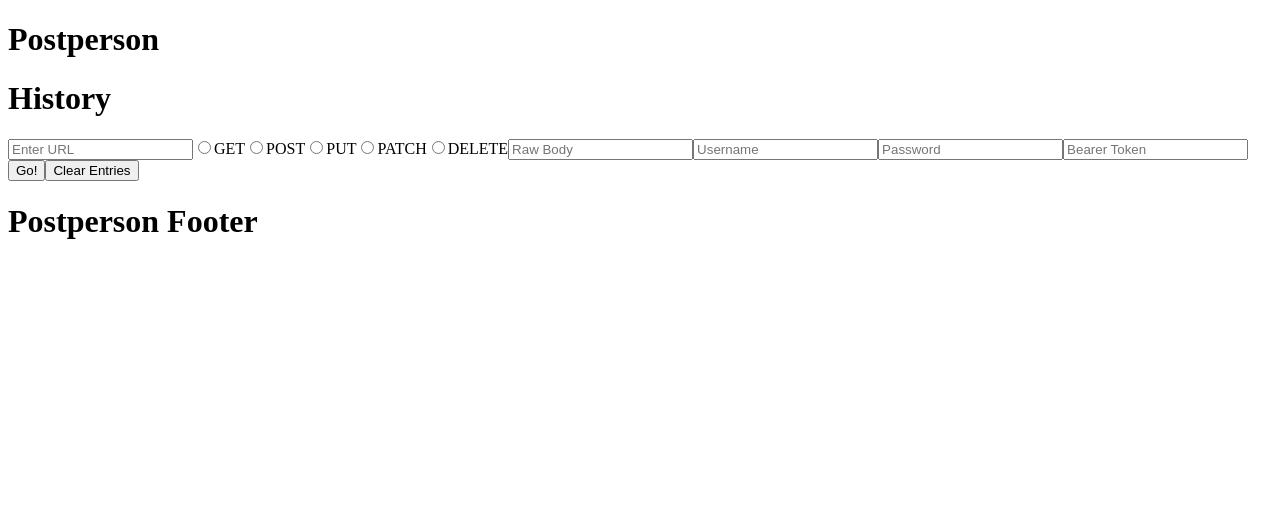
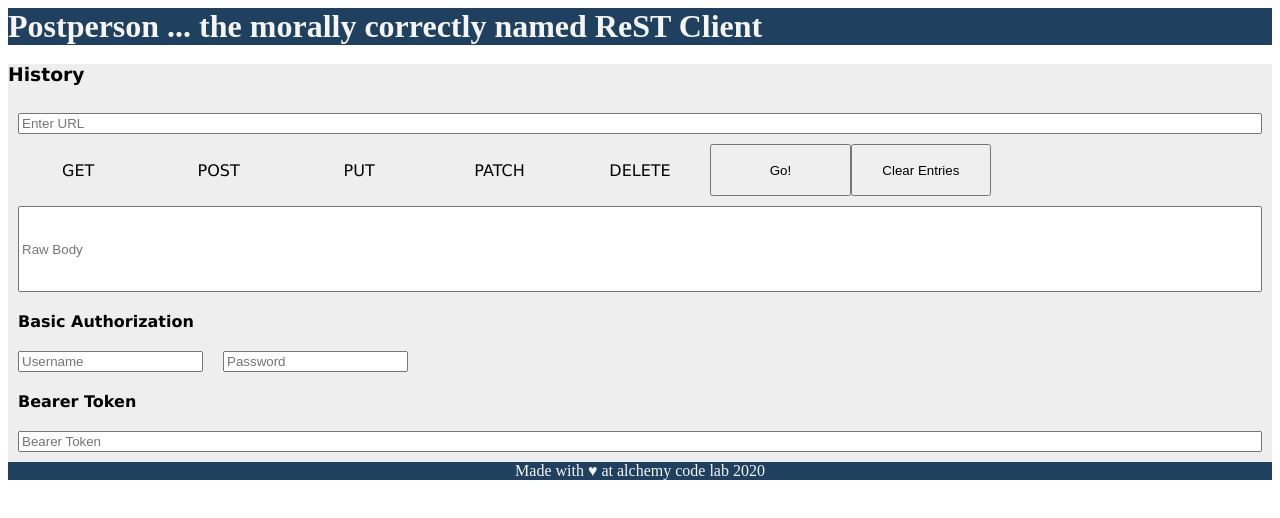
Before and after one commit to drmartell/postperson, a React app: page / in a window 1280 px wide. Built offline with nearby package versions, Linux system fonts and the light colour scheme.

Commit message:
initial grid layout

```diff
--- a/package.json
+++ b/package.json
@@ -32,6 +32,8 @@
   "devDependencies": {
     "@babel/core": "^7.8.4",
     "@babel/plugin-proposal-class-properties": "^7.8.3",
+    "@babel/plugin-proposal-json-strings": "^7.8.3",
+    "@babel/plugin-transform-arrow-functions": "^7.8.3",
     "@babel/polyfill": "^7.8.3",
     "@babel/preset-env": "^7.8.4",
     "@babel/preset-react": "^7.8.3",
--- a/src/components/App.js
+++ b/src/components/App.js
@@ -3,11 +3,7 @@
 
 class App extends React.Component {
   render() {
-    return (
-      <>
-        <Postperson />
-      </>
-    );
+    return <Postperson />;
   }
 }
 
--- a/src/components/Footer.css
+++ b/src/components/Footer.css
@@ -0,0 +1,8 @@
+.Footer {
+  color: #f5f5f5;
+  background-color: #204060;
+  text-align: center;
+  margin: 0;
+  padding: 0;
+  border: 0;
+}
--- a/src/components/Footer.js
+++ b/src/components/Footer.js
@@ -1,7 +1,6 @@
 import React from 'react';
+import styles from './Footer.css';
 
-const Footer = () => (
-  <h1>Postperson Footer</h1>
-);
+const Footer = () => <footer className={styles.Footer}>Made with ♥ at alchemy code lab 2020</footer>;
 
 export default Footer;
--- a/src/components/Form.css
+++ b/src/components/Form.css
@@ -0,0 +1,84 @@
+.Form {
+  font-family: Verdana,Geneva,Tahoma,sans-serif;
+  display: grid;
+  grid-template-columns: repeat(9, 1fr);
+
+  h2 {
+    font-weight: 700;
+    font-size: 1em;
+    margin: 10px;
+    padding: 0;
+    border: 0;
+  }
+
+  input[name="verb"] {
+    display: none;
+  }
+
+  input[name="url"] {
+    margin: 10px;
+    grid-row: 1;
+    grid-column: 1/10;
+  }
+
+  label {
+    grid-row: 2;
+  }
+
+  input[name="requestBody"] {
+    margin: 10px;
+    height: 10vh;
+    grid-row: 3;
+    grid-column: 1/10;
+  }
+
+  h2[name="basic-authorization"] {
+    grid-row: 4;
+    grid-column: 1/10;
+  }
+
+  input[name="username"] {
+    margin: 10px;
+  }
+
+  input[name="password"] {
+    margin: 10px;
+  }
+
+  span[id="credentials"] {
+    grid-row: 5;
+    grid-column: 1/10;
+  }
+
+  h2[name="bearer-token"] {
+    grid-row: 6;
+    grid-column: 1/10;
+  }
+
+  input[name="token"] {
+    margin: 10px;
+    grid-row: 7;
+    grid-column: 1/10;
+  }
+
+  label {
+    margin: 10px;
+    justify-self: center;
+    cursor: pointer;
+    padding: 0.4rem;
+
+    &:hover {
+      background-color: #ddd;
+    }
+  }
+  input:checked + label {
+    background-color: #2d5986;
+    color: white;
+    transition: ease;
+  }
+
+  button {
+    cursor: pointer;
+    height: auto;
+  }
+}
--- a/src/components/Form.js
+++ b/src/components/Form.js
@@ -6,25 +6,28 @@
   <form onSubmit={onSubmit} className={styles.Form}>
     <input type="text" name="url" placeholder="Enter URL" defaultValue={url} onChange={onChange} />
 
-    <label>
-      <input type="radio" name="verb" id="GET" value="GET" checked={verb === 'GET'} onChange={onChange} />GET
-    </label>
-    <label>
-      <input type="radio" name="verb" id="POST" value="POST" checked={verb === 'POST'} onChange={onChange} />POST
-    </label>
-    <label>
-      <input type="radio" name="verb" id="PUT" value="PUT" checked={verb === 'PUT'} onChange={onChange} />PUT
-    </label>
-    <label>
-      <input type="radio" name="verb" id="PATCH" value="PATCH" checked={verb === 'PATCH'} onChange={onChange} />PATCH
-    </label>
-    <label>
-      <input type="radio" name="verb" id="DELETE" value="DELETE" checked={verb === 'DELETE'} onChange={onChange} />DELETE
-    </label>
+    <input type="radio" name="verb" id="GET" value="GET" checked={verb === 'GET'} onChange={onChange} />
+    <label htmlFor="GET">GET</label>
+
+    <input type="radio" name="verb" id="POST" value="POST" checked={verb === 'POST'} onChange={onChange} />
+    <label htmlFor="POST">POST</label>
+
+    <input type="radio" name="verb" id="PUT" value="PUT" checked={verb === 'PUT'} onChange={onChange} />
+    <label htmlFor="PUT">PUT</label>
+
+    <input type="radio" name="verb" id="PATCH" value="PATCH" checked={verb === 'PATCH'} onChange={onChange} />
+    <label htmlFor="PATCH">PATCH</label>
+
+    <input type="radio" name="verb" id="DELETE" value="DELETE" checked={verb === 'DELETE'} onChange={onChange} />
+    <label htmlFor="DELETE">DELETE</label>
 
     <input type="textarea" name="requestBody" placeholder='Raw Body' defaultValue={requestBody} onChange={onChange} />
-    <input type="text" name="username" placeholder="Username" defaultValue={username} onChange={onChange} />
-    <input type="text" name="password" placeholder="Password" defaultValue={password} onChange={onChange} />
+    <h2 name="basic-authorization">Basic Authorization</h2>
+    <span id="credentials">
+      <input type="text" name="username" placeholder="Username" defaultValue={username} onChange={onChange} />
+      <input type="text" name="password" placeholder="Password" defaultValue={password} onChange={onChange} />
+    </span>
+    <h2 name="bearer-token">Bearer Token</h2>
     <input type="text" name="token" placeholder="Bearer Token" defaultValue={token} onChange={onChange} />
 
     <button>Go!</button>
--- a/src/components/Header.css
+++ b/src/components/Header.css
@@ -0,0 +1,6 @@
+.Header {
+  color: #f5f5f5;
+  background-color: #204060;
+  font-size: 2em;
+  font-weight: 700;
+}
--- a/src/components/Header.js
+++ b/src/components/Header.js
@@ -1,7 +1,10 @@
 import React from 'react';
+import styles from './Header.css';
 
 const Header = () => (
-  <h1>Postperson</h1>
+  <section className={styles.Header}>
+    <header>Postperson ... the morally correctly named ReST Client</header>
+  </section>
 );
 
 export default Header;
--- a/src/components/History.css
+++ b/src/components/History.css
@@ -0,0 +1,3 @@
+.History {
+  grid-row: 9;
+}
--- a/src/components/History.js
+++ b/src/components/History.js
@@ -1,6 +1,7 @@
 import React from 'react';
 import PropTypes from 'prop-types';
 import HistoryItem from './HistoryItem';
+import styles from './History.css';
 
 const History = ({ historyItems, onClick }) => {
   const historyElements = historyItems.map((historyItem, i) => (
@@ -10,12 +11,12 @@
   ));
 
   return (
-    <>
+    <section className={styles.History}>
       <h1>History</h1>
       <ul>
         {historyElements}
       </ul>
-    </>
+    </section>
   );
 };
 
--- a/src/containers/Postperson.css
+++ b/src/containers/Postperson.css
@@ -0,0 +1,4 @@
+.body {
+  background-color:#eeeeee;
+  font-family: Verdana,Geneva,Tahoma,sans-serif;
+}
--- a/src/containers/Postperson.js
+++ b/src/containers/Postperson.js
@@ -5,6 +5,7 @@
 import Response from '../components/Response';
 import Footer from '../components/Footer';
 import { fetchWithError } from '../services/api';
+import styles from './Postperson.css';
 
 export default class Postperson extends React.Component {
   state = {
@@ -87,6 +88,7 @@
     return (
       <>
         <Header />
+        <section className={styles.body}>
           <History historyItems={historyItems} onClick={this.repopulateForm}/>
           <Form
             url={url}
@@ -99,6 +101,7 @@
             onSubmit={this.handleSubmit}
             onClick={this.resetForm} />
           <Response responseBody={responseBody}/>
+        </section>
         <Footer />
       </>
     );
--- /dev/null
+++ b/src/index.css
@@ -0,0 +1 @@
+@import-normalize;
--- a/src/index.html
+++ b/src/index.html
@@ -5,7 +5,8 @@
   <meta charset="UTF-8">
   <meta name="viewport" content="width=device-width, initial-scale=1.0">
   <meta http-equiv="X-UA-Compatible" content="ie=edge">
-  <title>postperson</title>
+  <title>Postperson</title>
+  <!-- <link rel="stylesheet" href="./reset.css"> -->
 </head>
 
 <body>
--- a/src/index.js
+++ b/src/index.js
@@ -1,6 +1,7 @@
 import React from 'react';
 import { render } from 'react-dom';
 import App from './components/App';
+import './index.css';
 
 render(
   <App />,
--- /dev/null
+++ b/src/reset.css
@@ -0,0 +1,43 @@
+body, html, div, span, applet, object, iframe,
+h1, h2, h3, h4, h5, h6, p, blockquote, pre,
+a, abbr, acronym, address, big, cite, code,
+del, dfn, em, img, ins, kbd, q, s, samp,
+small, strike, strong, sub, sup, tt, var,
+b, u, i, center,
+dl, dt, dd, ol, ul, li,
+fieldset, form, label, legend,
+table, caption, tbody, tfoot, thead, tr, th, td,
+article, aside, canvas, details, embed,
+figure, figcaption, footer, header, hgroup,
+menu, nav, output, ruby, section, summary,
+time, mark, audio, video {
+	margin: 0;
+	padding: 0;
+	border: 0;
+	font-size: 100%;
+	font: inherit;
+	vertical-align: baseline;
+}
+/* HTML5 display-role reset for older browsers */
+article, aside, details, figcaption, figure,
+footer, header, hgroup, menu, nav, section {
+	display: block;
+}
+body {
+	line-height: 1;
+}
+ol, ul {
+	list-style: none;
+}
+blockquote, q {
+	quotes: none;
+}
+blockquote:before, blockquote:after,
+q:before, q:after {
+	content: '';
+	content: none;
+}
+table {
+	border-collapse: collapse;
+	border-spacing: 0;
+}
--- a/webpack.config.js
+++ b/webpack.config.js
@@ -9,7 +9,7 @@
     publicPath: '/'
   },
   devServer: {
-    port: 7890,
+    port: 7676,
     historyApiFallback: true
   },
   plugins: [
```
Lines whose indentation alone changed are shown as unchanged.
